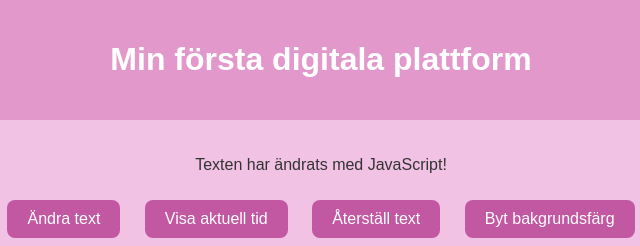
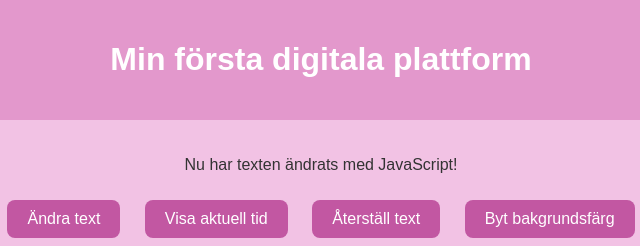
Before and after one commit to slubwama63-afk/Assignment-1, a website built with webpack: page index.html in a window 1280 px wide. Both pictures are taken after a click on the button "Ändra text". Shown: the top 246 px of the page, 319-959 px from the left. Built offline with nearby package versions, Linux system fonts and the light colour scheme.

Commit message:
Adjusted comments
Skrivit om kommentarer och ändrat text i main

```diff
--- a/index.html
+++ b/index.html
@@ -16,7 +16,7 @@
 
 <!-- MAIN – sidans huvudinnehåll -->
 <main>
-  <p id="intro-text">Hej! Det här är en enkel sida som visar hur HTML, CSS och JavaScript samarbetar.</p>
+  <p id="intro-text">Hej! Det här är en enkel sida som visar hur HTML, CSS och JavaScript samarbetar :) !</p>
 
   <!-- Knapp 1: Ändrar text när användaren klickar -->
   <button id="changeTextBtn">Ändra text</button>
@@ -39,7 +39,7 @@
   <p>© 2025 Sandra – Assignment 1</p>
 </footer>
 
-<!-- Länkar till JavaScript-filen (styr logik och interaktivitet) -->
+<!-- Länkar till JavaScript-filen -->
 
 <script src="js/app.js"></script>
 
--- a/js/app.js
+++ b/js/app.js
@@ -1,22 +1,21 @@
 /*
   JavaScript: styr logiken och interaktiviteten på sidan.
 
-  När sidan laddas så=
+  När sidan laddas händer detta:
   1. HTML laddas först (strukturen byggs upp).
   2. CSS appliceras (utseendet sätts).
   3. JavaScript körs sist (lägger till funktionalitet).
 
   JavaScript "pratar" med HTML via DOM (Document Object Model),
-  vilket möjliggör att det går att ändra innehåll, skapa nya element och reagera på användarens klick.
+  vilket möjliggör att det går att ändra innehåll, skapa nya element och reagera på besökarens klick.
 */
 
 /*
-  JavaScript – styr logik och interaktivitet på sidan.
-  Här visas hur HTML, CSS och JS samarbetar.
-  DOM används för att ändra innehåll och skapa nya element dynamiskt.
+  Nedan visas hur HTML, CSS och JS samarbetar.
+  Vi använder DOM för att uppdatera innehåll och skapa nya saker på sidan med JavaScript.
 */
 
-// Hämta element från HTML via deras ID
+// Hämtar element från HTML via deras ID
 const changeTextBtn = document.getElementById("changeTextBtn");
 const showTimeBtn = document.getElementById("showTimeBtn");
 const resetTextBtn = document.getElementById("resetTextBtn"); // Ny knapp
@@ -28,13 +27,13 @@ const changeBgBtn = document.getElementById("changeBgBtn");
 /* Event 1: Ändra text */
 changeTextBtn.addEventListener("click", () => {
   // Ändrar texten i paragrafen
-  introText.textContent = "Texten har ändrats med JavaScript!";
+  introText.textContent = "Nu har texten ändrats med JavaScript!";
 });
 
 /*Förklaring av Event 1:
   1. Användaren klickar på "Ändra text".
   2. Event listener triggas.
-  3. DOM uppdateras → texten ändras direkt på sidan. */
+  3. DOM uppdateras och texten ändras direkt på sidan. */
 
 /* Event 2: Återställ text */
 resetTextBtn.addEventListener("click", () => {
@@ -45,7 +44,7 @@ resetTextBtn.addEventListener("click", () => {
   Förklaring av Event 2:
   1. Användaren klickar på "Återställ text".
   2. Event listener triggas.
-  3. DOM uppdateras → originaltexten visas direkt på sidan.
+  3. DOM uppdateras och originaltexten visas direkt på sidan.
 */
 
 //Event 3: Ändrar bakgrundsfärg
@@ -63,7 +62,7 @@ changeBgBtn.addEventListener("click", () => {
 */
 
 
-/* Event 4: Visa aktuell tid */
+/* Event 4: Visar aktuell tid */
 showTimeBtn.addEventListener("click", () => {
   const currentTime = new Date().toLocaleTimeString();
   timeDisplay.textContent = `Aktuell tid: ${currentTime}`;
@@ -74,10 +73,10 @@ showTimeBtn.addEventListener("click", () => {
   1. Knappen klickas.
   2. JS hämtar aktuell tid.
   3. Texten i #timeDisplay ändras.
-  4. DOM uppdateras → webbläsaren visar tiden direkt.
+  4. DOM uppdateras och webbläsaren visar tiden direkt.
 */
 
-/* Extra VG-del: Dynamiskt skapa lista från en array */
+/* Extra VG-del: Skapar en lista på sidan från en array med JavaScript */
 const fruits = ["Äpple", "Banan", "Apelsin"];
 const listContainer = document.createElement("ul"); // Skapar <ul>
 
@@ -94,7 +93,7 @@ document.querySelector("main").appendChild(listContainer);
   Förklaring av extra VG del:
   1. JS skapar <ul> och <li> i minnet.
   2. Listan läggs till DOM.
-  3. Webbläsaren uppdaterar vyn → listan visas direkt på sidan.
+  3. Webbläsaren uppdaterar vyn och listan visas direkt på sidan.
 */
 
 /*
```
